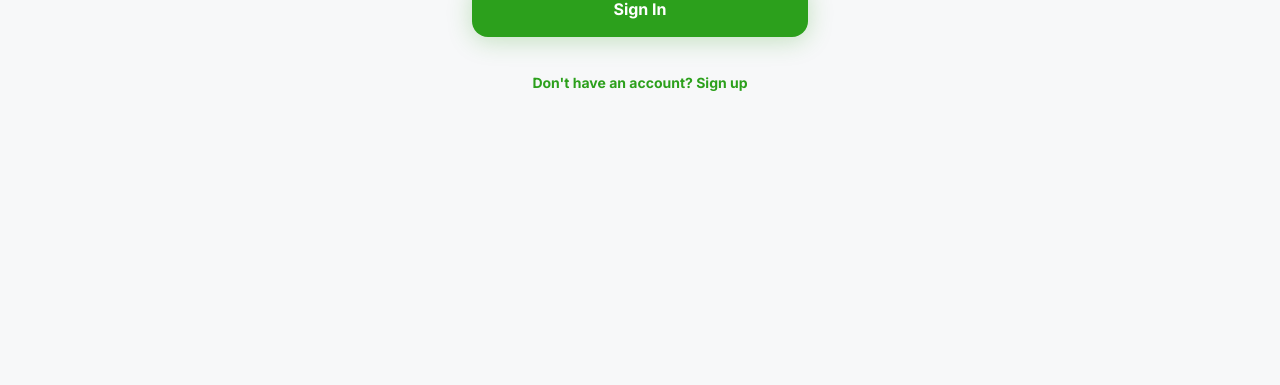
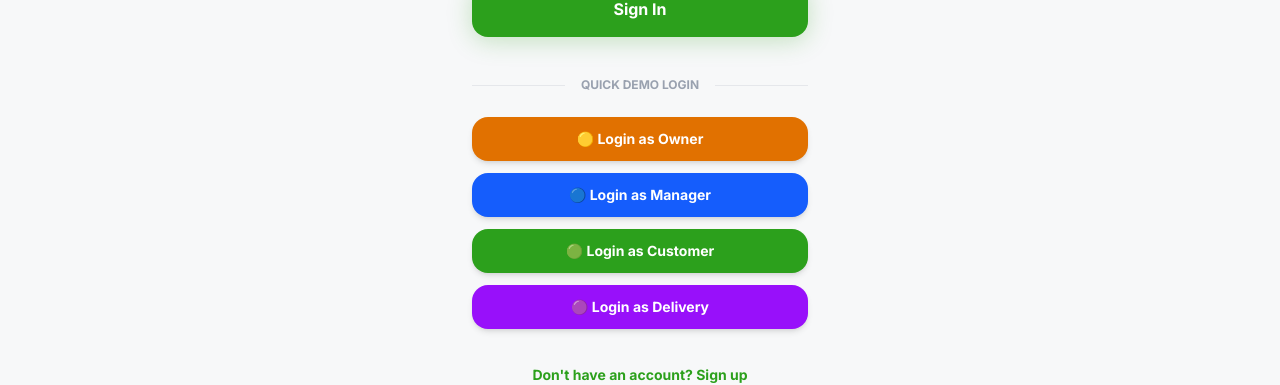
Before and after one commit to ath1614/sab_quick, a Next.js app: page /auth in a window 1280 px wide. Shown: the part 411-796 px from the top of the page. Built offline with nearby package versions, Linux system fonts and the light colour scheme; no server answers; the database is empty.

Commit message:
feat: add direct demo login buttons for instant role testing

```diff
--- a/src/components/auth/AuthPage.tsx
+++ b/src/components/auth/AuthPage.tsx
@@ -229,6 +229,59 @@ export default function AuthPage() {
                     </span>
                   ) : "Sign In"}
                 </motion.button>
+
+                <div className="my-6 flex items-center">
+                  <div className="flex-1 h-px bg-gray-200" />
+                  <span className="mx-4 text-gray-400 text-xs font-bold uppercase">Quick Demo Login</span>
+                  <div className="flex-1 h-px bg-gray-200" />
+                </div>
+
+                <div className="space-y-3">
+                  <motion.button
+                    whileTap={{ scale: 0.97 }}
+                    onClick={() => {
+                      const demoUser = { id: "demo-owner-id", name: "Demo Owner", email: "owner@sab.com", role: "owner" as Role };
+                      setUser(demoUser, null);
+                      router.push(ROLE_ROUTES.owner);
+                    }}
+                    className="w-full py-3 rounded-2xl bg-amber-600 text-white font-bold text-sm shadow-md"
+                  >
+                    🟡 Login as Owner
+                  </motion.button>
+                  <motion.button
+                    whileTap={{ scale: 0.97 }}
+                    onClick={() => {
+                      const demoUser = { id: "demo-manager-id", name: "Demo Manager", email: "manager@sab.com", role: "manager" as Role };
+                      setUser(demoUser, null);
+                      router.push(ROLE_ROUTES.manager);
+                    }}
+                    className="w-full py-3 rounded-2xl bg-blue-600 text-white font-bold text-sm shadow-md"
+                  >
+                    🔵 Login as Manager
+                  </motion.button>
+                  <motion.button
+                    whileTap={{ scale: 0.97 }}
+                    onClick={() => {
+                      const demoUser = { id: "demo-customer-id", name: "Demo Customer", email: "customer@sab.com", role: "customer" as Role };
+                      setUser(demoUser, null);
+                      router.push(ROLE_ROUTES.customer);
+                    }}
+                    className="w-full py-3 rounded-2xl bg-brand-green text-white font-bold text-sm shadow-md"
+                  >
+                    🟢 Login as Customer
+                  </motion.button>
+                  <motion.button
+                    whileTap={{ scale: 0.97 }}
+                    onClick={() => {
+                      const demoUser = { id: "demo-delivery-id", name: "Demo Delivery", email: "delivery@sab.com", role: "delivery" as Role };
+                      setUser(demoUser, null);
+                      router.push(ROLE_ROUTES.delivery);
+                    }}
+                    className="w-full py-3 rounded-2xl bg-purple-600 text-white font-bold text-sm shadow-md"
+                  >
+                    🟣 Login as Delivery
+                  </motion.button>
+                </div>
               </form>
             </motion.div>
           ) : (
```
